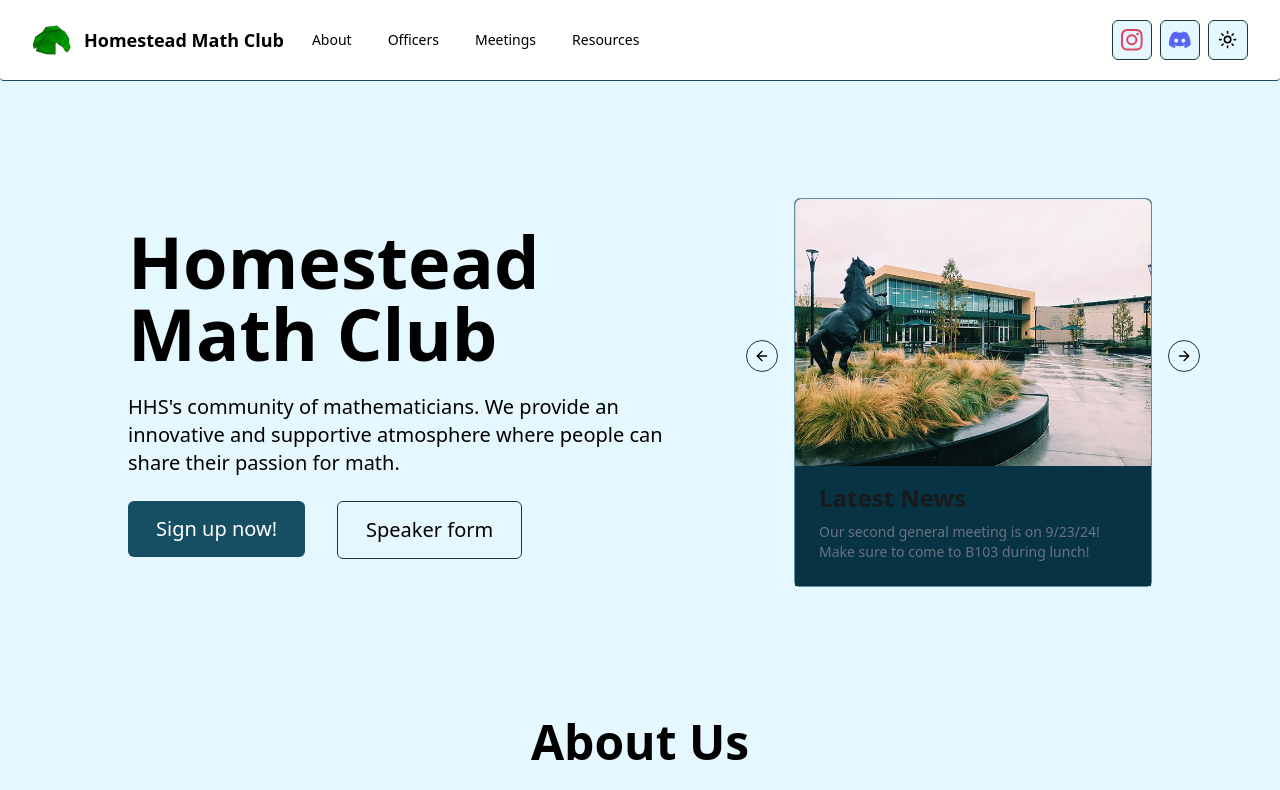
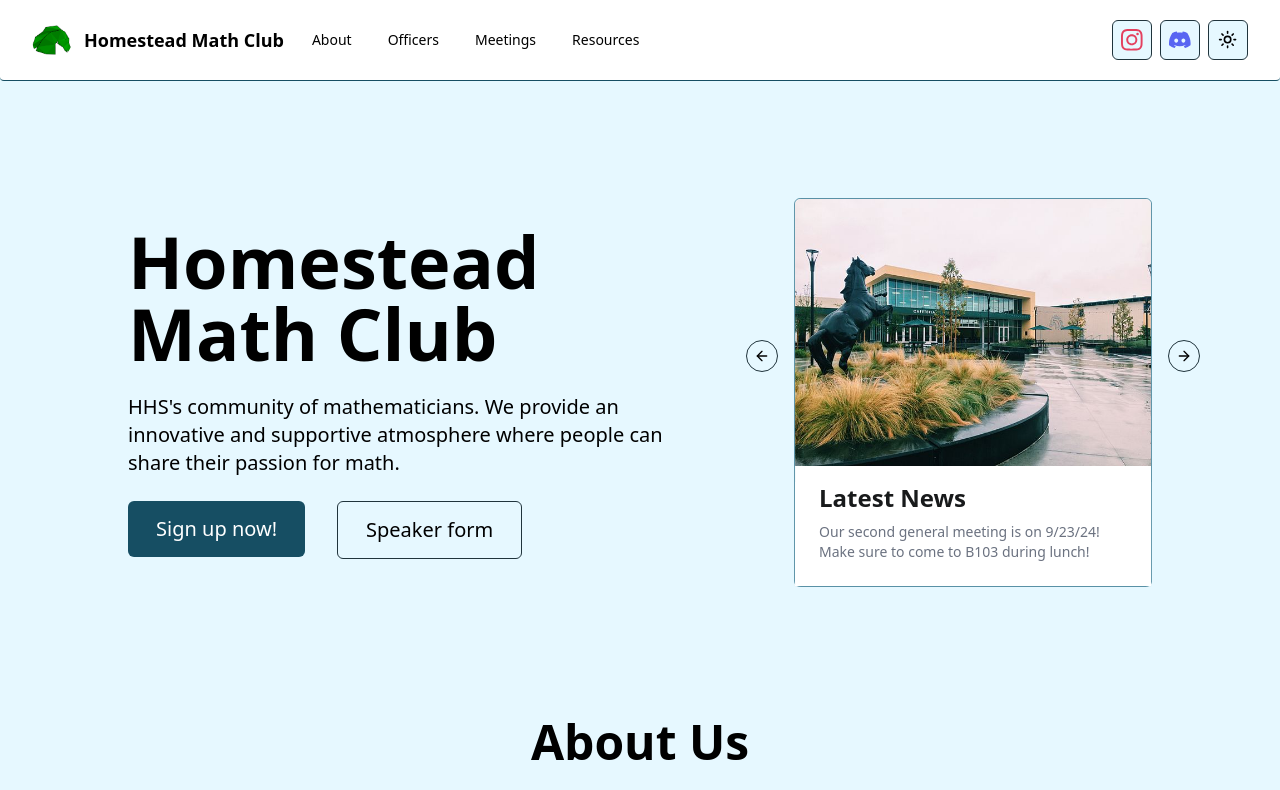
Before and after one commit to homesteadmathclub/new-website, a Next.js app: page / in a window 1280 px wide. Shown: the top 790 px of the page. Built offline with nearby package versions, Linux system fonts and the light colour scheme.

Commit message:
fixed light theme carousel

```diff
--- a/src/components/carousel-image-card.jsx
+++ b/src/components/carousel-image-card.jsx
@@ -5,7 +5,7 @@ import Image from 'next/image';
 export function CarouselImageCard({ imageURL, title, description }) {
 	return (
 		<CarouselItem>
-			<Card className='flex flex-col items-start justify-between gap-4 h-full rounded-md bg-cyan-950'>
+			<Card className='flex flex-col items-start justify-between gap-4 h-full rounded-md bg-white dark:bg-cyan-950'>
 				<Image
 					src={imageURL}
 					alt='Product Image'
@@ -13,7 +13,7 @@ export function CarouselImageCard({ imageURL, title, description }) {
 					height={500}
 					className='w-full h-full object-cover rounded-t-md'
 				/>
-				<CardFooter className='grid gap-2 w-full bg-cyan-950'>
+				<CardFooter className='grid gap-2 w-full bg-white dark:bg-cyan-950'>
 					<h3 className='text-2xl font-bold'>{title}</h3>
 					<p className='text-gray-500 dark:text-gray-400 text-md'>
 						{description}
```
